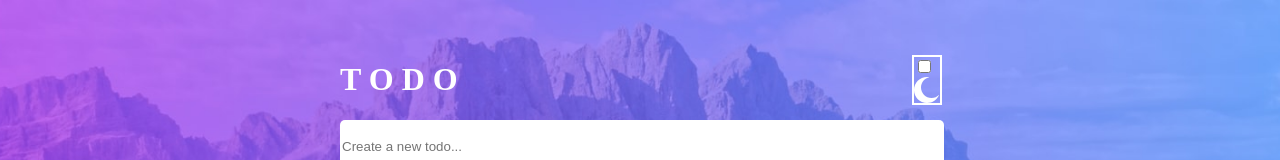
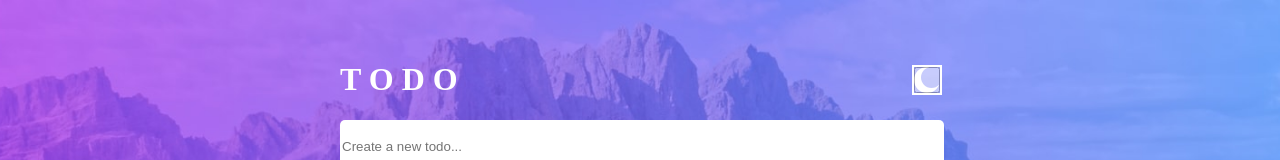
Before and after one commit to JJWallis/todo-app, a React (Create React App) app: page / in a window 1280 px wide. Shown: the top 160 px of the page. Built offline with nearby package versions, Linux system fonts and the light colour scheme.

Commit message:
Theme toggle styles finished

```diff
--- a/src/components/Input.tsx
+++ b/src/components/Input.tsx
@@ -2,11 +2,20 @@ import styled, { css } from 'styled-components'
 
 type InputProps = {
    newTodo?: boolean
+   checkbox?: boolean
    darkMode?: boolean
 }
 
 const Input = styled.input<InputProps>`
-   opacity: 1;
+   cursor: pointer;
+   ${(props) =>
+      props.checkbox &&
+      css`
+         opacity: 0.5;
+         position: absolute;
+         inset: 0;
+         margin: auto;
+      `}
    ${(props) =>
       props.newTodo &&
       css`
--- a/src/components/ThemeToggle.tsx
+++ b/src/components/ThemeToggle.tsx
@@ -7,13 +7,15 @@ import moon from '../assets/icon-moon.svg'
 
 const Label = styled.label`
    display: block;
+   position: relative;
+   cursor: pointer;
    outline: 2px solid white;
 `
 
 const ThemeToggle: React.FC = () => {
    return (
-      <Label aria-label="Theme switcher toggle.">
-         <Input type="checkbox" />
+      <Label htmlFor="theme-switch" aria-label="Theme switcher toggle.">
+         <Input checkbox id="theme-switch" type="checkbox" />
          <Icon src={moon} />
       </Label>
    )
```
